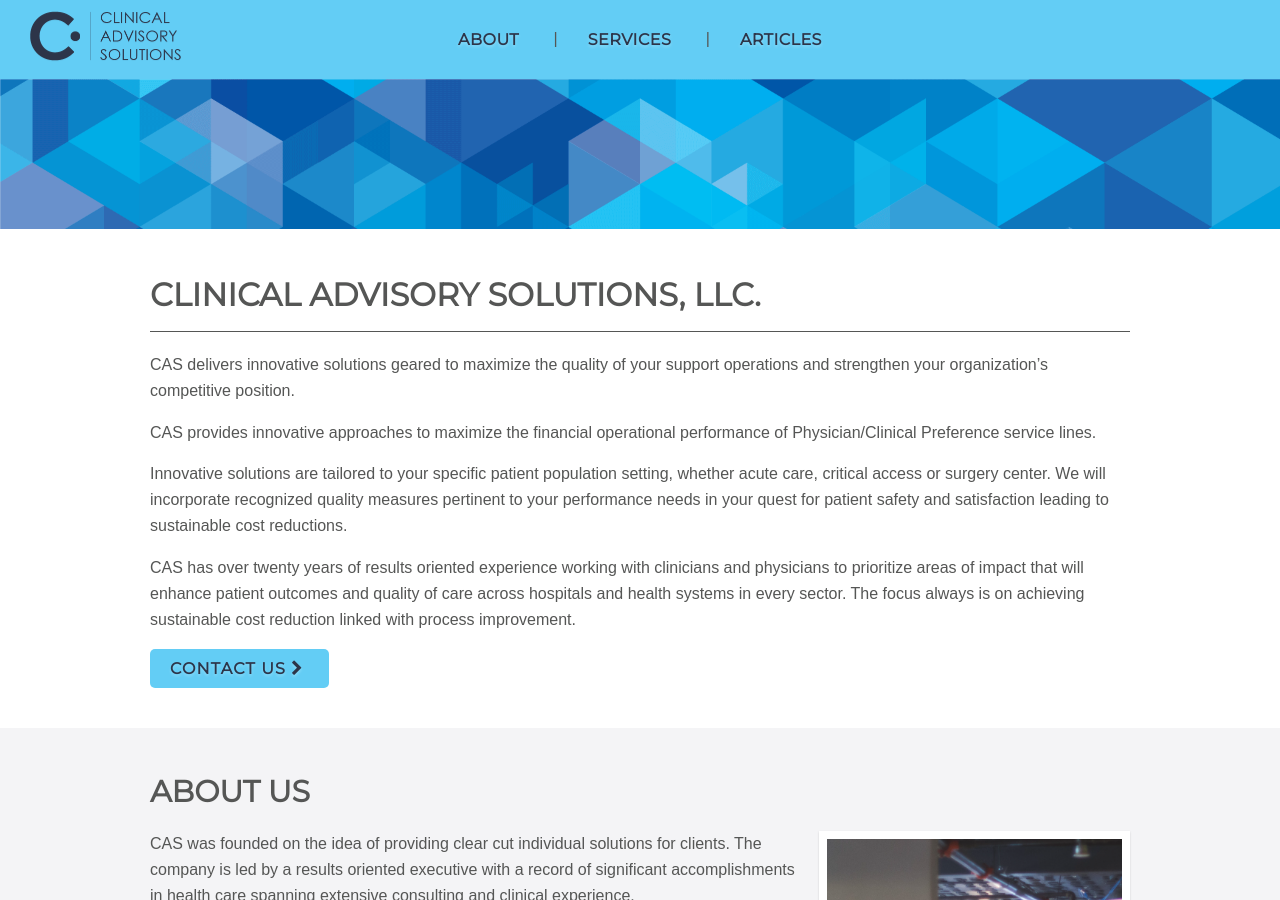
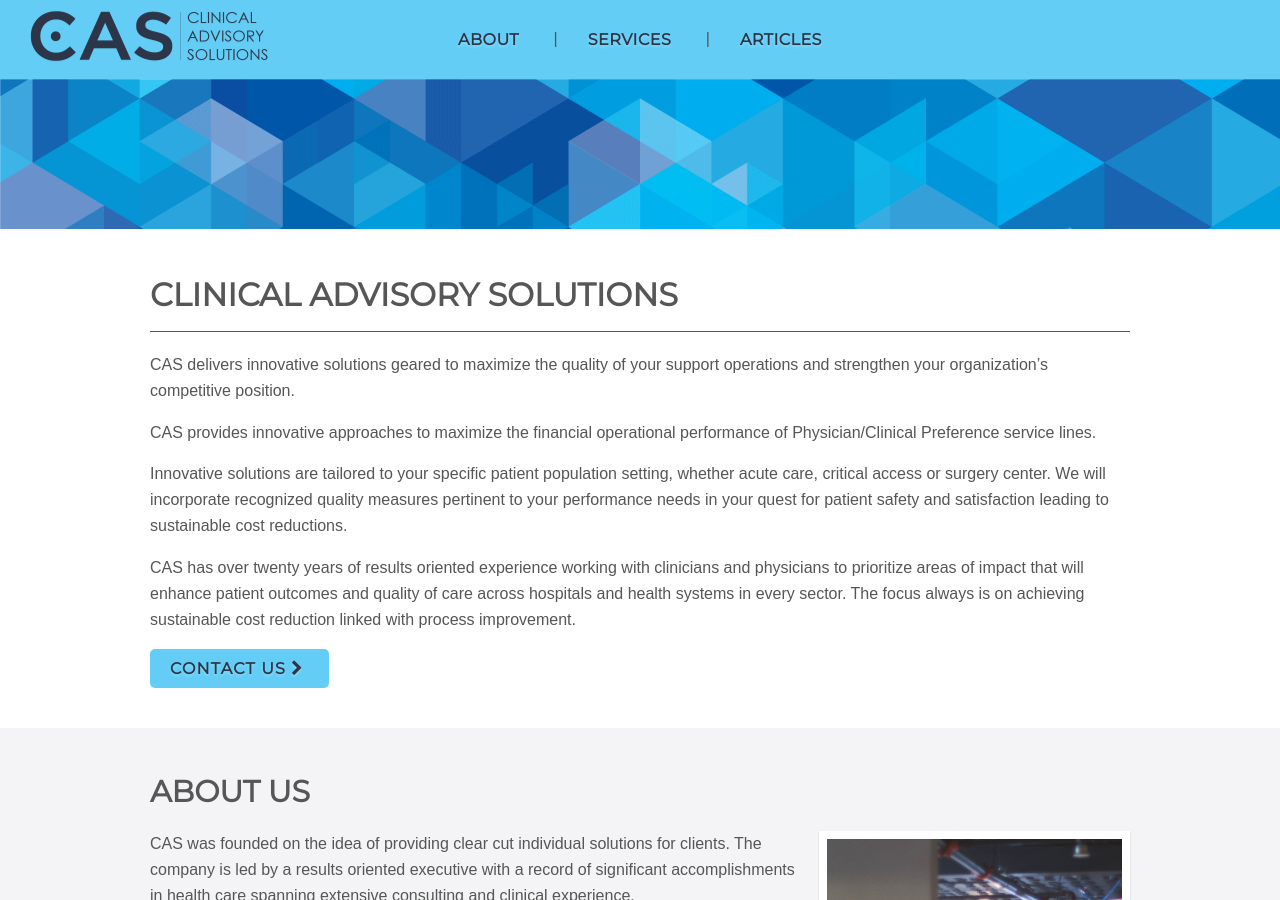
Before and after one commit to quattromani/clinicaladvisorysolutions, a Jekyll site: the page built from index.html, in a window 1280 px wide and 900 px high. Built offline with Jekyll 4.4.1, drawn with Linux system fonts in a browser that asks for light colours; nearby versions of some CDN libraries; some of the changed text lies outside the part shown.

```diff
--- a/_config.yml
+++ b/_config.yml
@@ -1,5 +1,5 @@
 # Site settings
-title: 'Clinical Advisory Solutions, LLC.'
+title: 'Clinical Advisory Solutions'
 altTitle: 'CASLLC'
 email: deborah.roy@clinicaladvisorysolutions.com
 description: CAS delivers innovative solutions geared to maximize the quality of your support operations and strengthen your organization’s competitive position.
--- a/_includes/intro.html
+++ b/_includes/intro.html
@@ -1,6 +1,6 @@
 <div class="intro">
 <section>
-    <h1>Clinical Advisory Solutions, LLC.</h1>
+    <h1>Clinical Advisory Solutions</h1>
 
     <p class="lede">CAS delivers innovative solutions geared to maximize the quality of your support operations and strengthen your organization’s competitive position.</p>
 
```
Also changed, not shown: favicon.ico, images/cas-logo.png.
